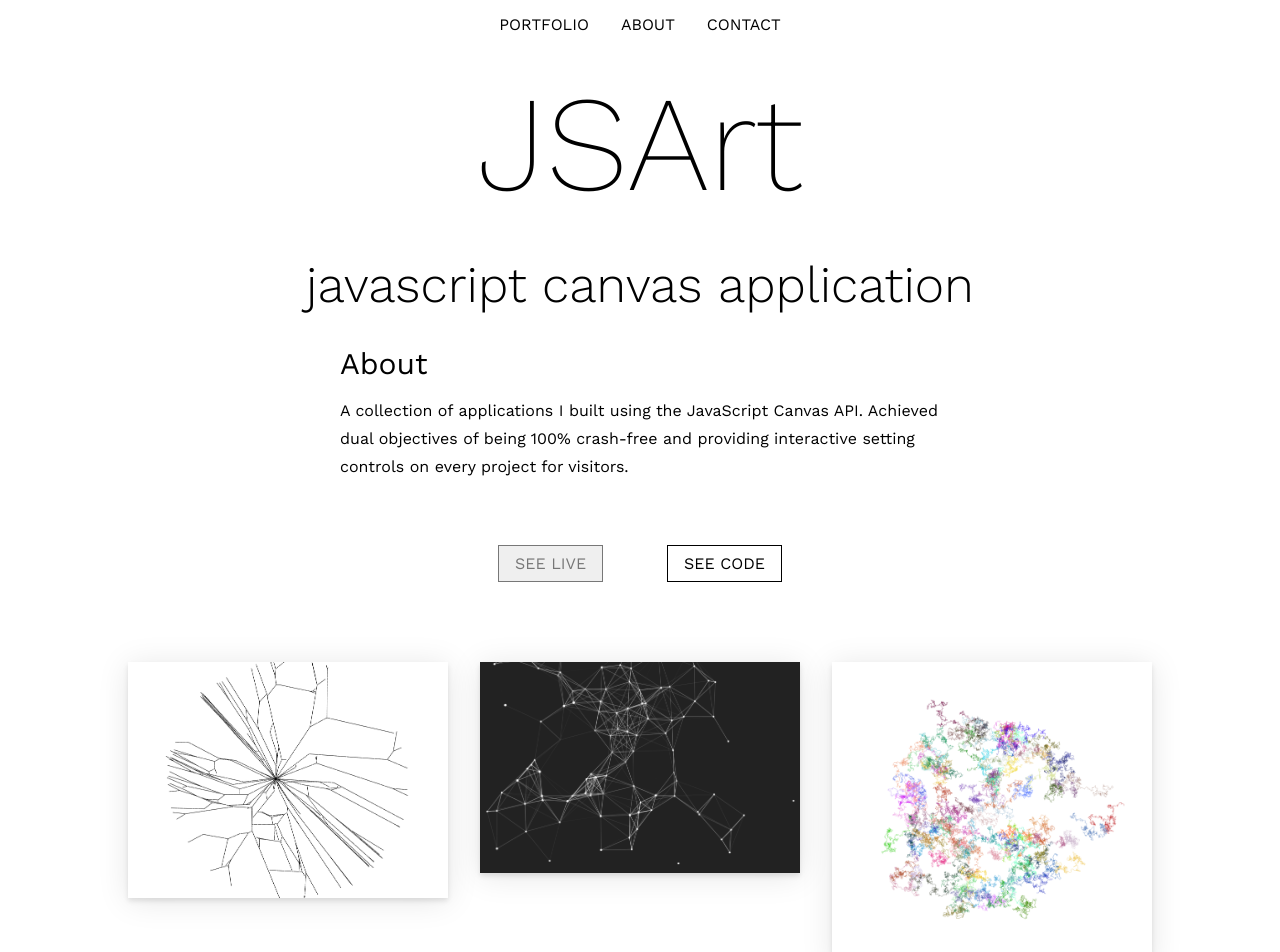
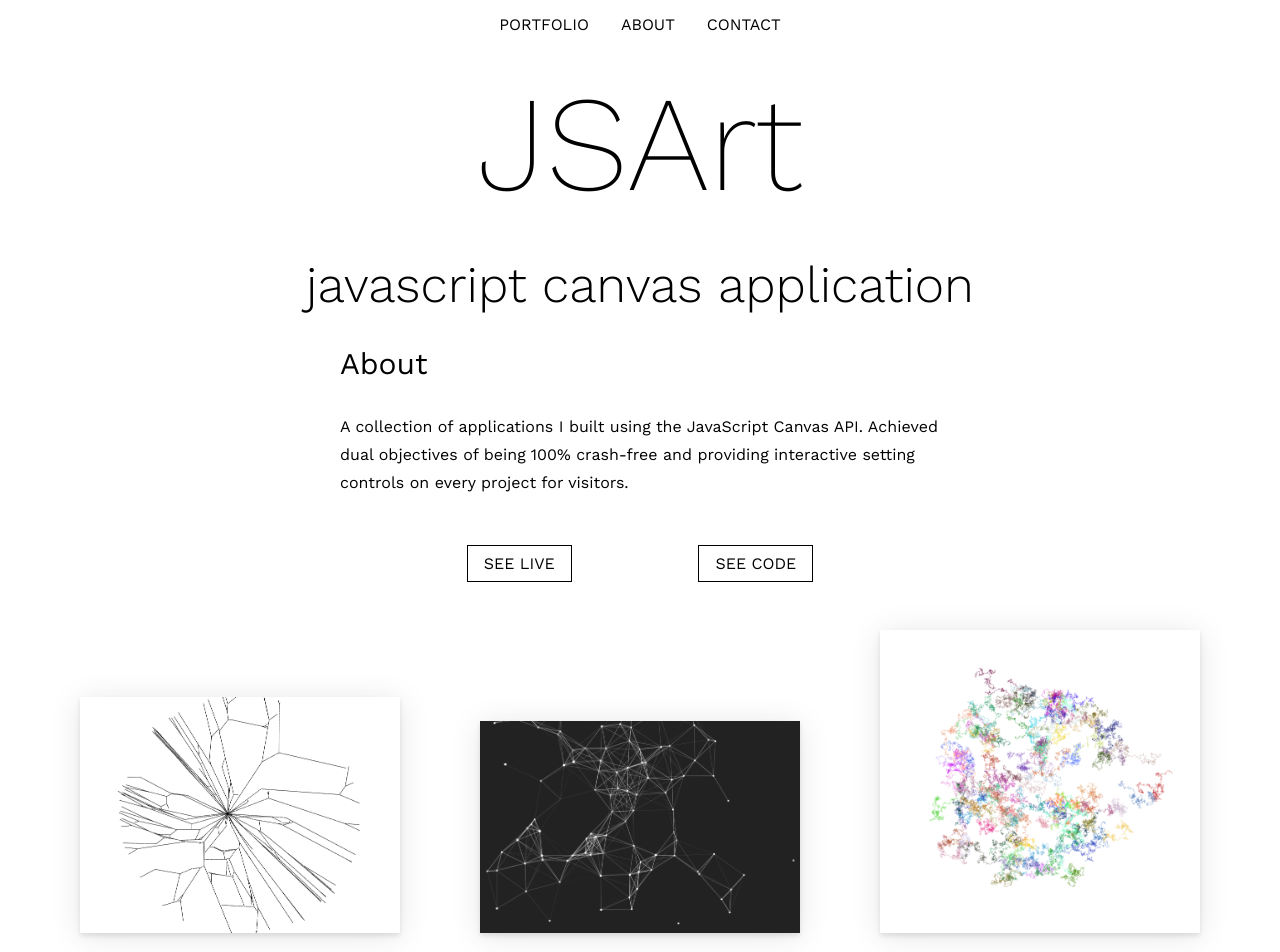
Before and after one commit to austintheriot/digital-portfolio-2, a React (Create React App) app: page /jsart in a window 1280 px wide. Shown: the top 952 px of the page. Built offline with nearby package versions, Linux system fonts and the light colour scheme; no server answers.

Commit message:
uploaded canvas projects to fast.io and replaced links in JSArt

```diff
--- a/src/components/Button/Button.module.css
+++ b/src/components/Button/Button.module.css
@@ -35,6 +35,9 @@
 	background-color: #efefef;
 	border: 1px solid #777;
 	cursor: auto;
+}
+.button.inactive a {
+	pointer-events: none;
 }
 
 /* Hover anmations */
--- a/src/routes/Portfolio Articles/JSArt.js
+++ b/src/routes/Portfolio Articles/JSArt.js
@@ -14,9 +14,19 @@ import hero3__2 from '../../assets/images/jsart__hero3--2.png';
 import hero3__3 from '../../assets/images/jsart__hero3--3.png';
 
 export default (props) => {
+	const WEB_PARTICLES_LIVE = 'https://canvasprojects.imfast.io/index.html';
 	const WEB_PARTICLES_CODE = 'https://github.com/austintheriot/web-particles';
+	const FRACTURES_LIVE =
+		'https://canvasprojects.imfast.io/fractures-index.html';
+	// eslint-disable-next-line no-unused-vars
 	const FRACTURES_CODE = 'https://github.com/austintheriot/fractures';
+	const BROWNIAN_LIVE =
+		'https://canvasprojects.imfast.io/brownian-motion-index.html';
+	// eslint-disable-next-line no-unused-vars
 	const BROWNIAN_CODE = 'https://github.com/austintheriot/brownian-motion';
+	const STOCHASTIC_LIVE =
+		'https://canvasprojects.imfast.io/stochastic-roots-index.html';
+	// eslint-disable-next-line no-unused-vars
 	const STOCHASTIC_CODE = 'https://github.com/austintheriot/stochastic-roots';
 
 	return (
@@ -30,8 +40,8 @@ export default (props) => {
 				interactive setting controls on every project for visitors.
 			</p>
 			<div className={[generalStyles.center, generalStyles.flex].join(' ')}>
-				<a href='' target='_blank' rel='noopener noreferrer'>
-					<Button disabled={true}>See Live</Button>
+				<a href={WEB_PARTICLES_LIVE} target='_blank' rel='noopener noreferrer'>
+					<Button>See Live</Button>
 				</a>
 				<a href={WEB_PARTICLES_CODE} target='_blank' rel='noopener noreferrer'>
 					<Button>See Code</Button>
@@ -40,13 +50,13 @@ export default (props) => {
 
 			{/* Panel 1 ////////////////////////////////////// */}
 			<div className={generalStyles.panel}>
-				<a href={FRACTURES_CODE} target='_blank' rel='noopener noreferrer'>
+				<a href={FRACTURES_LIVE} target='_blank' rel='noopener noreferrer'>
 					<img alt='JavaScript Application example' src={hero1__1} />
 				</a>
-				<a href={WEB_PARTICLES_CODE} target='_blank' rel='noopener noreferrer'>
+				<a href={WEB_PARTICLES_LIVE} target='_blank' rel='noopener noreferrer'>
 					<img alt='JavaScript Application example' src={hero1__2} />
 				</a>
-				<a href={BROWNIAN_CODE} target='_blank' rel='noopener noreferrer'>
+				<a href={BROWNIAN_LIVE} target='_blank' rel='noopener noreferrer'>
 					<img alt='JavaScript Application example' src={hero1__3} />
 				</a>
 			</div>
@@ -61,13 +71,13 @@ export default (props) => {
 
 			{/* Panel 2 ////////////////////////////////////// */}
 			<div className={generalStyles.panel}>
-				<a href={WEB_PARTICLES_CODE} target='_blank' rel='noopener noreferrer'>
+				<a href={WEB_PARTICLES_LIVE} target='_blank' rel='noopener noreferrer'>
 					<img alt='JavaScript Application example' src={hero2__1} />
 				</a>
-				<a href={BROWNIAN_CODE} target='_blank' rel='noopener noreferrer'>
+				<a href={BROWNIAN_LIVE} target='_blank' rel='noopener noreferrer'>
 					<img alt='JavaScript Application example' src={hero2__2} />
 				</a>
-				<a href={FRACTURES_CODE} target='_blank' rel='noopener noreferrer'>
+				<a href={FRACTURES_LIVE} target='_blank' rel='noopener noreferrer'>
 					<img alt='JavaScript Application example' src={hero2__3} />
 				</a>
 			</div>
@@ -92,13 +102,13 @@ export default (props) => {
 
 			{/* Panel 3 ////////////////////////////////////// */}
 			<div className={generalStyles.panel}>
-				<a href={FRACTURES_CODE} target='_blank' rel='noopener noreferrer'>
+				<a href={FRACTURES_LIVE} target='_blank' rel='noopener noreferrer'>
 					<img alt='JavaScript Application example' src={hero3__1} />
 				</a>
-				<a href={STOCHASTIC_CODE} target='_blank' rel='noopener noreferrer'>
+				<a href={STOCHASTIC_LIVE} target='_blank' rel='noopener noreferrer'>
 					<img alt='JavaScript Application example' src={hero3__2} />
 				</a>
-				<a href={FRACTURES_CODE} target='_blank' rel='noopener noreferrer'>
+				<a href={FRACTURES_LIVE} target='_blank' rel='noopener noreferrer'>
 					<img alt='JavaScript Application example' src={hero3__3} />
 				</a>
 			</div>
--- a/src/routes/Portfolio Articles/PortfolioArticle.module.css
+++ b/src/routes/Portfolio Articles/PortfolioArticle.module.css
@@ -12,7 +12,7 @@ h3,
 p {
 	width: 90%;
 	max-width: 600px;
-	margin: 1rem auto;
+	margin: 2rem auto;
 }
 
 a,
@@ -28,14 +28,16 @@ a,
 }
 
 .flex {
-	width: 100%;
+	width: 75%;
+	min-width: 300px;
+	max-width: 600px;
 	display: flex;
 	flex: none;
-	justify-content: center;
+	justify-content: space-evenly;
 }
 
 .flex button {
-	margin: 1rem 2rem;
+	margin: 0;
 }
 
 .panel {
@@ -44,14 +46,15 @@ a,
 	display: flex;
 	flex: none;
 	flex-wrap: wrap;
-	justify-content: center;
+	justify-content: space-evenly;
+	align-items: flex-end;
 }
 
 .panel img {
 	display: block;
 	width: 25vw;
 	min-width: 300px;
-	margin: 1rem;
+
 	box-shadow: var(--shadow);
 }
 
```
